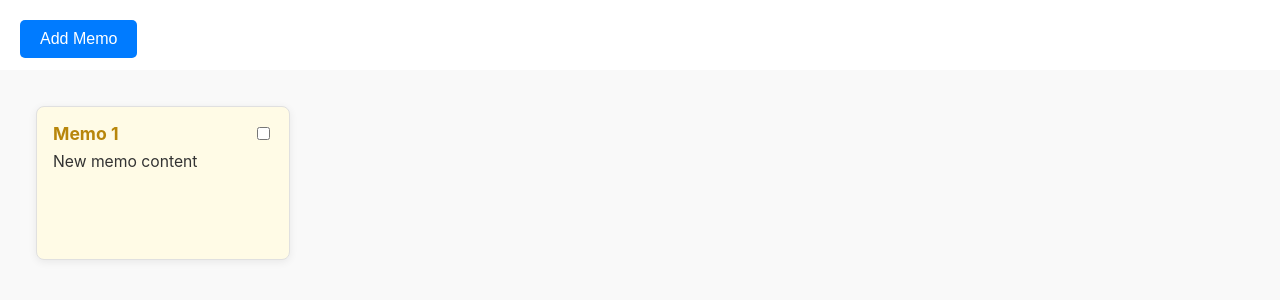
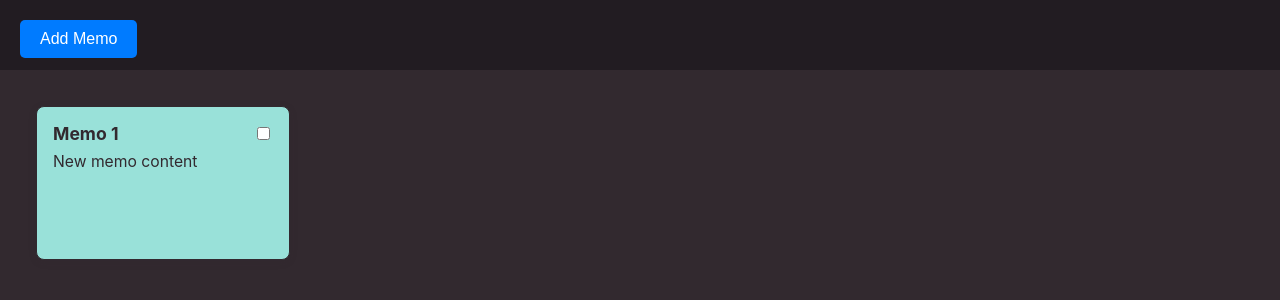
Before and after one commit to JackMorin25/tasks, a React (Create React App) app in the folder frontend/: page / in a window 1280 px wide. Both pictures are taken after a click on the button "Add Memo". Shown: the top 300 px of the page. Built offline with nearby package versions, Linux system fonts and the light colour scheme.

Commit message:
chaged cholorscheme

```diff
--- a/frontend/src/components/mainpage.css
+++ b/frontend/src/components/mainpage.css
@@ -4,7 +4,7 @@
     align-items: flex-start;
     justify-content: flex-start;
     padding: 20px;
-    background-color: #f9f9f9;
+    background-color: #32292f;
     min-height: 100vh;
     margin-top: 70px;
 }
--- a/frontend/src/components/memo/memo.css
+++ b/frontend/src/components/memo/memo.css
@@ -1,9 +1,9 @@
 /* Memo notecard styles */
 .memo-card {
-	background: #fffbe6;
-	border: 1px solid #e0e0e0;
+	background: #99e1d9;
+	border: 1px solid #32292f;
 	border-radius: 8px;
-	box-shadow: 0 2px 8px rgba(0,0,0,0.07);
+	box-shadow: 0 2px 8px rgba(50,41,47,0.10);
 	width: 220px;
 	min-height: 120px;
 	margin: 16px;
@@ -16,14 +16,14 @@
 }
 
 .memo-card:hover {
-	box-shadow: 0 4px 16px rgba(0,0,0,0.13);
+	box-shadow: 0 4px 16px rgba(50,41,47,0.18);
 }
 
 .memo-title {
 	font-size: 1.1rem;
 	font-weight: bold;
 	margin-bottom: 8px;
-	color: #b8860b;
+	color: #32292f;
 	display: flex;
 	align-items: center;
 	justify-content: space-between;
@@ -36,6 +36,6 @@
 
 .memo-content {
 	font-size: 0.98rem;
-	color: #333;
+	color: #32292f;
 	word-break: break-word;
 }
--- a/frontend/src/index.css
+++ b/frontend/src/index.css
@@ -5,6 +5,7 @@ body {
     sans-serif;
   -webkit-font-smoothing: antialiased;
   -moz-osx-font-smoothing: grayscale;
+  background: #221c22;
 }
 
 code {
```
